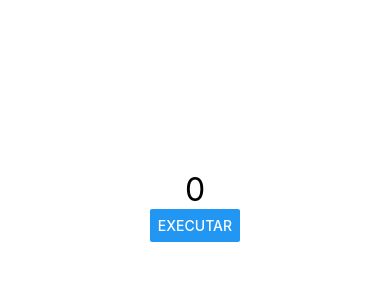
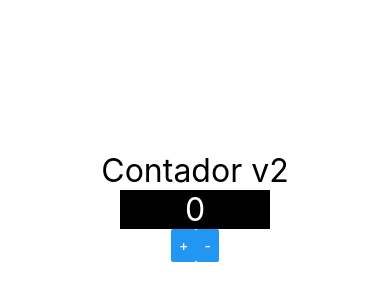
Before and after one commit to vmarinho22/Fundamentos-React-Native, a React Native app: screen / in a window 390 px wide. Shown: the part 216-516 px from the top of the page. Built offline with nearby package versions, Linux system fonts and the light colour scheme.

Commit message:
Comunicação Direta e Indireta

```diff
--- a/src/App.js
+++ b/src/App.js
@@ -9,17 +9,19 @@ import { SafeAreaView,StyleSheet } from 'react-native'
 // import Botao from './components/Botao'
 // import Contador from './components/Contador'
 // import Pai from './components/direta/Pai'
-import Pai from './components/indireta/Pai'
+// import Pai from './components/indireta/Pai'
+import ContadorV2 from './components/contator/ContatoV2'
+
 
 
 
 export default () => (
     <SafeAreaView style={style.App}>
-
-        <Pai/>
+        <ContadorV2/>
         {/* <Contador inicial={100} passo={13}/> */}
 
         {/* <Aleatorio min={1} max={60}/>
+        <Pai/>
         <Botao></Botao>
         <Titulo principal="Cadastro Produto" segundario="Tela de cadastro"/>
         <Aleatorio min={1} max={60}/>
--- /dev/null
+++ b/src/components/contator/ContadorBotoes.js
@@ -0,0 +1,20 @@
+import React from 'react'
+import { Button,View, StyleSheet } from 'react-native'
+
+
+export default (props) =>{
+    return(
+        <React.Fragment>
+            <View style={style.Botoes}>
+                <Button title="+" onPress={props.inc}/>
+                <Button title="-" onPress={props.dec}/>
+            </View>
+        </React.Fragment>
+    )
+}
+
+const style = StyleSheet.create({
+    Botoes:{
+        flexDirection: "row"
+    }
+})
--- /dev/null
+++ b/src/components/contator/ContadorDisplay.js
@@ -0,0 +1,24 @@
+import React from 'react'
+import {SafeAreaView,Text,StyleSheet} from 'react-native'
+import Estilo from '../estilo'
+
+export default (props) =>{
+    return(
+        <SafeAreaView style={style.Display}>
+            <Text style={[Estilo.txtG,style.DisplayText]}>
+                {props.num}
+            </Text>
+        </SafeAreaView>
+    )
+}
+
+const style = StyleSheet.create({
+    Display:{
+        backgroundColor: '#000',
+        padding: 20,
+        width: 150
+    },
+    DisplayText:{
+        color: '#fff'
+    }
+})
--- /dev/null
+++ b/src/components/contator/ContatoV2.js
@@ -0,0 +1,24 @@
+import React from 'react'
+import {SafeAreaView,Text} from 'react-native'
+import Estilo from '../estilo'
+
+import ContadorDisplay from './ContadorDisplay'
+import ContadorBotoes from './ContadorBotoes'
+
+export default (props) =>{
+
+    const [num,setNum] = React.useState(0)
+
+    const inc = () => setNum(num + 1)
+    const dec = () => setNum(num - 1)
+
+    return(
+        <React.Fragment>
+            <Text style={Estilo.txtG}>
+                Contador v2
+            </Text>
+            <ContadorDisplay num={num}/>
+            <ContadorBotoes inc={inc} dec={dec} />
+        </React.Fragment>
+    )
+}
```
